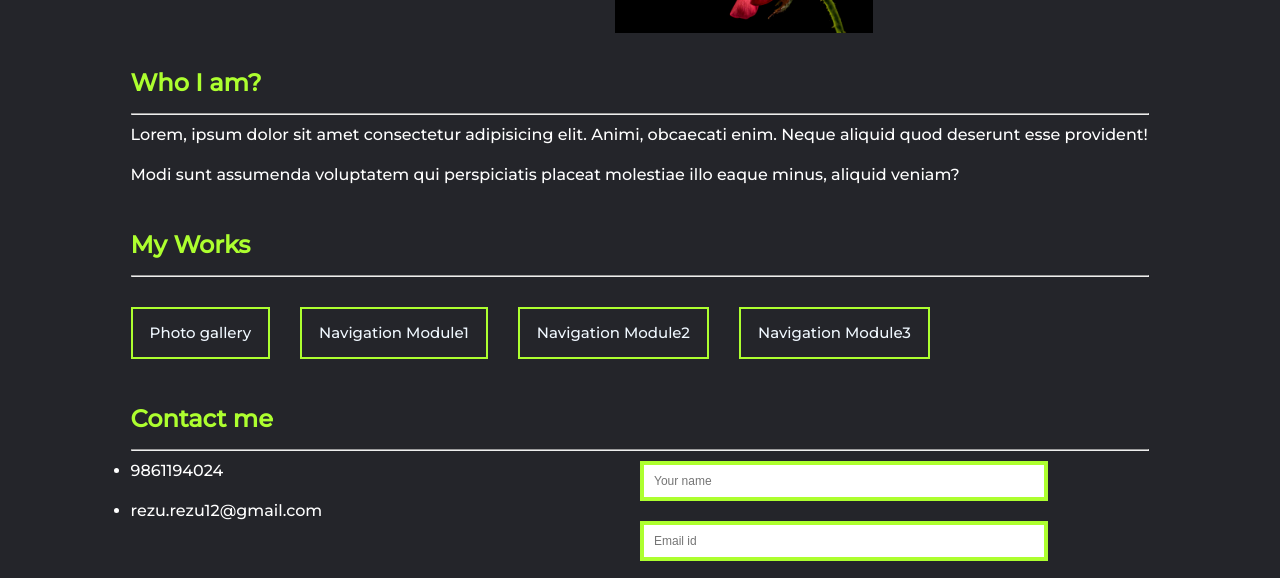
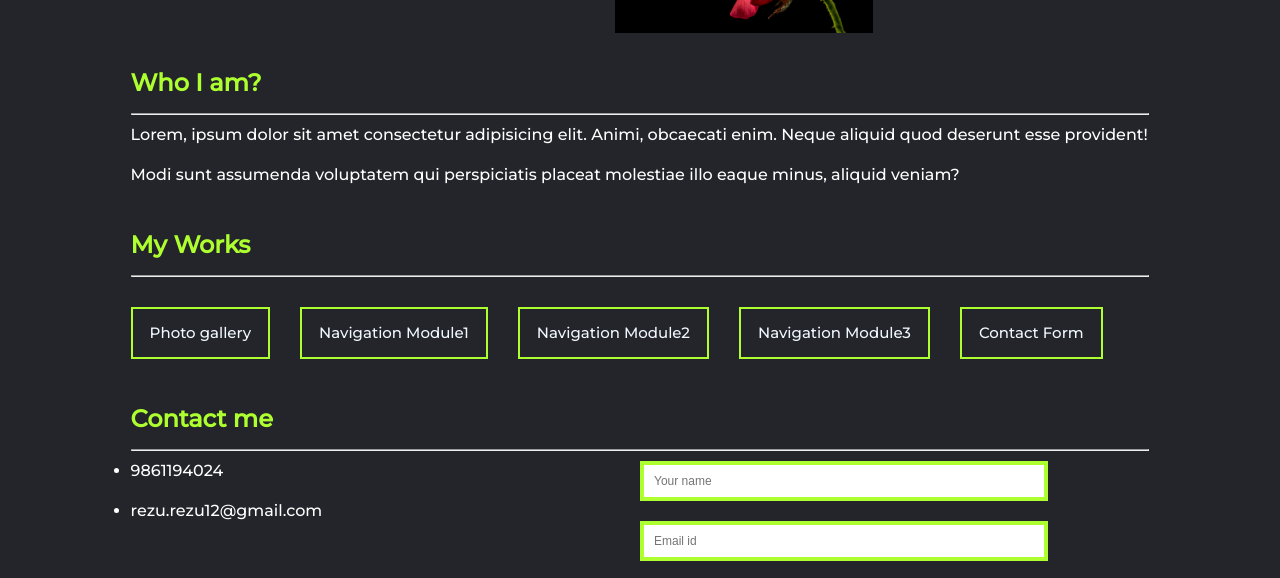
Before and after one commit to RijuBohaju/Web-Design, a plain HTML site: page Portfolio/index.html in a window 1280 px wide. Shown: the part 197-775 px from the top of the page. Drawn offline with Linux system fonts and the light colour scheme.

Commit message:
Portfolio updated

```diff
--- a/Portfolio/index.html
+++ b/Portfolio/index.html
@@ -34,6 +34,7 @@
 <a href="../Day1/Module1/index.html">Navigation Module1</a>
 <a href="../Day1/Module2/index.html">Navigation Module2</a>
 <a href="../Day1/Module3/index.html">Navigation Module3</a>
+<a href="../Day4//index.html">Contact Form</a>
 </div>
 </div>
 <div class="Contact">
```
